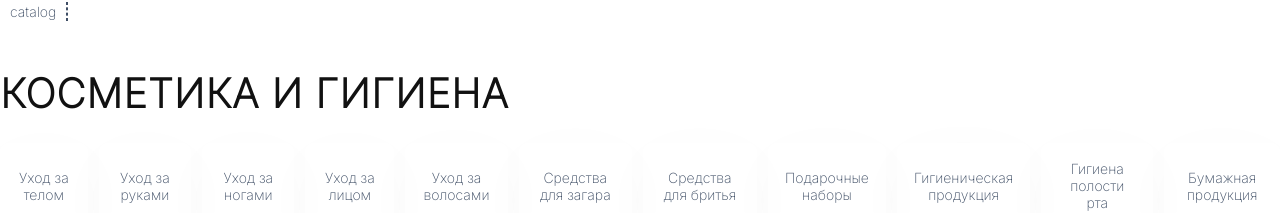
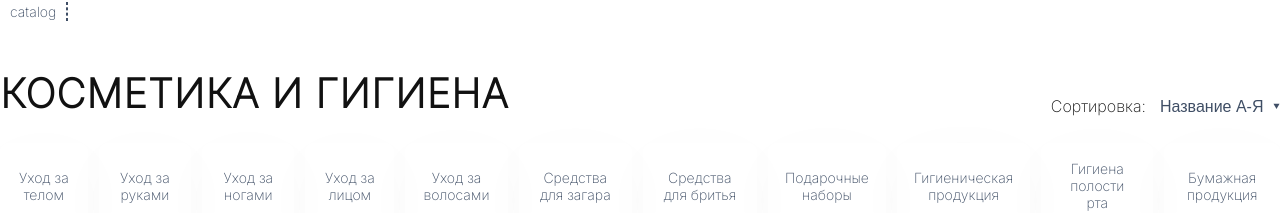
Before and after one commit to annettabel87/sultan-store, a React (Create React App) app: page /catalog/ in a window 1280 px wide. Shown: the part 451-664 px from the top of the page. Built offline with nearby package versions, Linux system fonts and the light colour scheme.

Commit message:
add select to sorted

```diff
--- a/src/Redux/catalogReducer.ts
+++ b/src/Redux/catalogReducer.ts
@@ -1,25 +1,29 @@
-import { createSlice, PayloadAction } from '@reduxjs/toolkit';
-import { FILTERSNAME } from "../common/helpers";
-
+import { createSlice, PayloadAction } from "@reduxjs/toolkit";
+import { FILTERSNAME, SORTNAMES } from "../common/helpers";
 
 interface ICatalogState {
-    filter: FILTERSNAME | '',
+  filter: FILTERSNAME | "";
+  sortValue: SORTNAMES | "";
 }
 
-export const initialState : ICatalogState = {
-    filter: ''
-}
+export const initialState: ICatalogState = {
+  filter: "",
+  sortValue: "",
+};
 
 export const catalogSlice = createSlice({
-    name: 'catalog',
-    initialState,
-    reducers: {
-        SET_FILTER(state, action: PayloadAction<FILTERSNAME | ''>) {
-            state.filter = action.payload;
-          },
+  name: "catalog",
+  initialState,
+  reducers: {
+    SET_FILTER(state, action: PayloadAction<FILTERSNAME | "">) {
+      state.filter = action.payload;
     },
-    extraReducers: {}
-})
+    SET_SORTVALUE(state, action: PayloadAction<SORTNAMES | "">) {
+      state.sortValue = action.payload;
+    },
+  },
+  extraReducers: {},
+});
 
-export const { SET_FILTER } = catalogSlice.actions;
+export const { SET_FILTER, SET_SORTVALUE } = catalogSlice.actions;
 export default catalogSlice.reducer;
--- a/src/common/helpers.ts
+++ b/src/common/helpers.ts
@@ -64,3 +64,30 @@ export const FILTERS = [
         title: 'Бумажная продукция'
     },
 ]
+
+export enum SORTNAMES {
+    PRICE = 'price',
+    PRICE_REVERSE = 'price_reverse',
+    TITLE = 'title',
+    TITLE_REVERSE = 'title_reverse',
+}
+
+export const SORTSVALUES = [
+    {
+        name: SORTNAMES.TITLE,
+        title: 'Название А-Я'
+    },
+    {
+        name: SORTNAMES.TITLE_REVERSE,
+        title: 'Название Я-А'
+    },
+    {
+        name: SORTNAMES.PRICE,
+        title: 'Цена min'
+    },
+    {
+        name: SORTNAMES.PRICE_REVERSE,
+        title: 'Цена max'
+    },
+
+]
--- /dev/null
+++ b/src/components/SortBlock/SortBlock.module.scss
@@ -0,0 +1,24 @@
+@import '../../variables.scss';
+
+.label {
+    font-weight: 500;
+    font-size: 16px;
+    line-height: 1.5;
+    color: $boldText;
+}
+
+.select {
+    -webkit-appearance: none;
+    -moz-appearance: none;
+    background: transparent;
+    background-image: url("../../assets/icon/selectArrow.svg");
+    background-repeat: no-repeat;
+    background-position-x: 100%;
+    background-position-y: 22px;
+    padding: 1rem;
+    padding-right: 16px;
+    font-size: 16px;
+    line-height: 1.5;
+    color: #3F4E65;
+    border: none;
+}
--- /dev/null
+++ b/src/components/SortBlock/SortBlock.tsx
@@ -0,0 +1,28 @@
+import { FC } from "react";
+import { SORTNAMES, SORTSVALUES } from "../../common/helpers";
+import { useAppDispatch, useAppSelector } from "../../hooks/hooks";
+import { catalogSlice } from "../../Redux/catalogReducer";
+import style from "./SortBlock.module.scss";
+
+export const SortBlock: FC = () => {
+  const sortValue = useAppSelector((state) => state.catalogReducer.sortValue);
+  const dispatch = useAppDispatch();
+  const { SET_SORTVALUE } = catalogSlice.actions;
+
+  return (
+    <form className={style.form}>
+      <label className={style.label}>Сортировка:</label>
+      <select
+        name="sort"
+        id="sort"
+        className={style.select}
+        value={sortValue}
+        onChange={(e) => dispatch(SET_SORTVALUE(e.target.value as SORTNAMES))}
+      >
+        {SORTSVALUES.map((sortName) => {
+          return <option value={sortName.name}>{sortName.title}</option>;
+        })}
+      </select>
+    </form>
+  );
+};
--- a/src/pages/CatalogPage.module.scss
+++ b/src/pages/CatalogPage.module.scss
@@ -1,4 +1,10 @@
 @import "../variables.scss";
+
+.head {
+    display: flex;
+    justify-content: space-between;
+    align-items: center;
+}
 
 .catalogTitle {
     text-align: left;
--- a/src/pages/CatalogPage.tsx
+++ b/src/pages/CatalogPage.tsx
@@ -1,13 +1,16 @@
 import { FC } from "react";
 import style from "./CatalogPage.module.scss";
 import { FilterButtonsBlock } from "../components/FilterButtonsBlock/FilterButtonsBlock";
-
+import { SortBlock } from "../components/SortBlock/SortBlock";
 
 export const CatalogPage: FC = () => {
   return (
     <div className={style.catalogPage}>
-      <h1 className={style.catalogTitle}>Косметика и гигиена</h1>
-      <FilterButtonsBlock/>
+      <div className={style.head}>
+        <h1 className={style.catalogTitle}>Косметика и гигиена</h1>
+        <SortBlock />
+      </div>
+      <FilterButtonsBlock />
     </div>
   );
 };
```
Also changed, not shown: src/assets/icon/selectArrow.svg (added).
